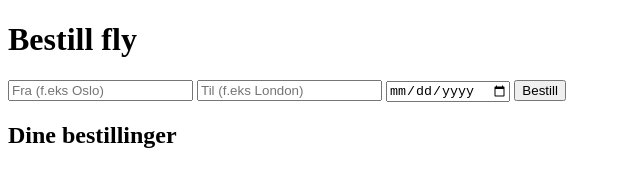
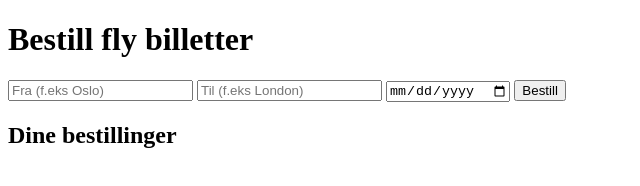
Before and after one commit to Reno949/Proveeksamen, a plain HTML site: page Index.HTML in a window 1280 px wide. Shown: the whole page, without its empty margins (0-640 px from the left). Drawn offline with Linux system fonts and the light colour scheme.

Commit message:
Bytta navn på tittel

```diff
--- a/Index.HTML
+++ b/Index.HTML
@@ -7,7 +7,7 @@
 </head>
 <body>
 
-    <h1>Bestill fly</h1>
+    <h1>Bestill fly billetter</h1>
 
     <!-- skjema der bruker skriver inn info -->
     <div class="box">
```
